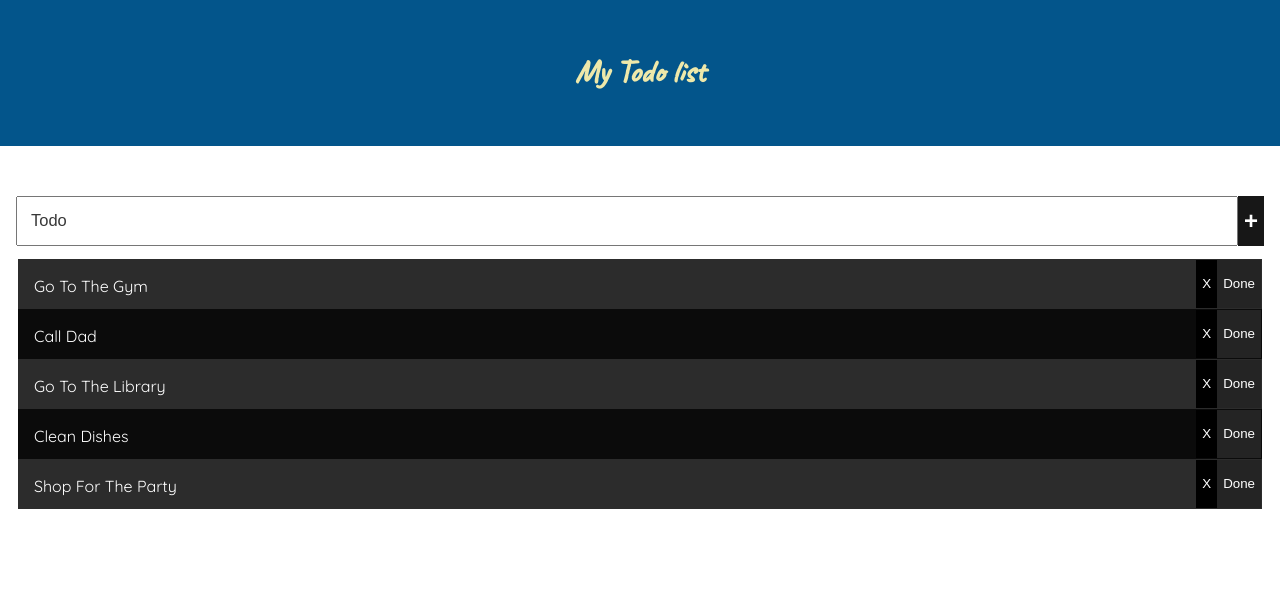
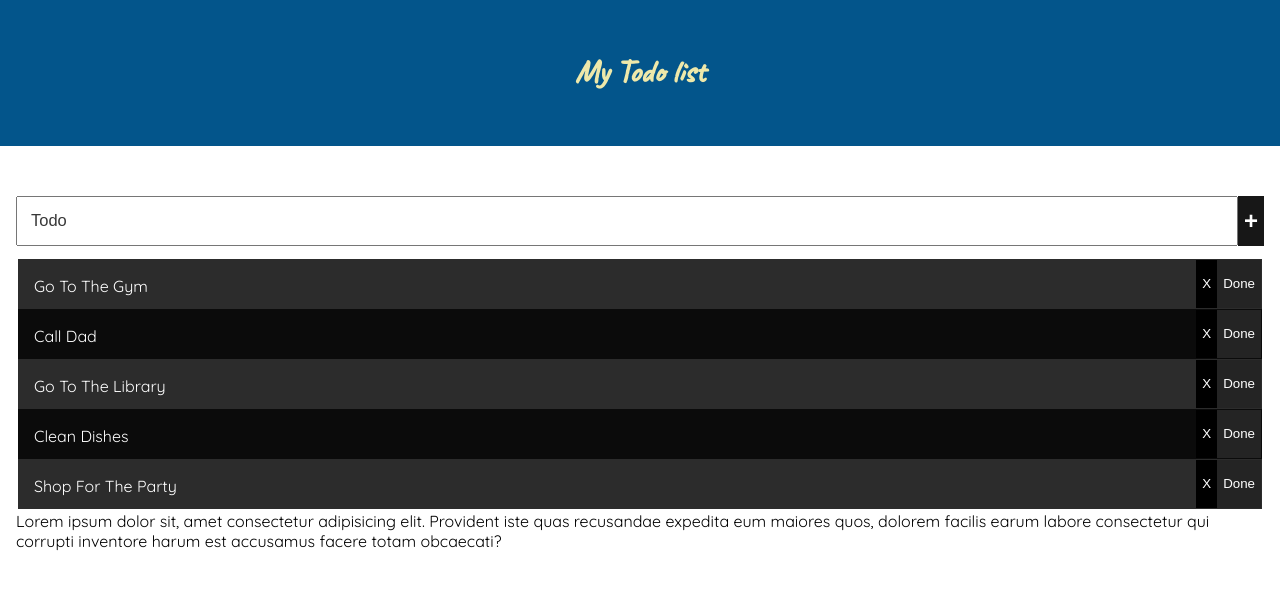
Before and after one commit to CaptainStorm21/Angular14-todo-list, an Angular app: page / in a window 1280 px wide. Shown: the top 590 px of the page. Built offline with nearby package versions, Linux system fonts and the light colour scheme.

Commit message:
create a calendar

```diff
--- a/src/app/app.component.html
+++ b/src/app/app.component.html
@@ -6,6 +6,7 @@
     <div class="todo-list">
       <!--one way binding-->
       <app-task-list></app-task-list>
+      <app-calendar></app-calendar>
     </div>
   </div>
 </body>
--- a/src/app/calendar/calendar.component.html
+++ b/src/app/calendar/calendar.component.html
@@ -1 +1 @@
-<p>calendar works!</p>
+Lorem ipsum dolor sit, amet consectetur adipisicing elit. Provident iste quas recusandae expedita eum maiores quos, dolorem facilis earum labore consectetur qui corrupti inventore harum est accusamus facere totam obcaecati?
--- a/src/app/calendar/calendar.module.ts
+++ b/src/app/calendar/calendar.module.ts
@@ -10,6 +10,9 @@ import { CalendarComponent } from './calendar.component';
   ],
   imports: [
     CommonModule
+  ],
+  exports: [
+    CalendarComponent
   ]
 })
 export class CalendarModule { }
```
